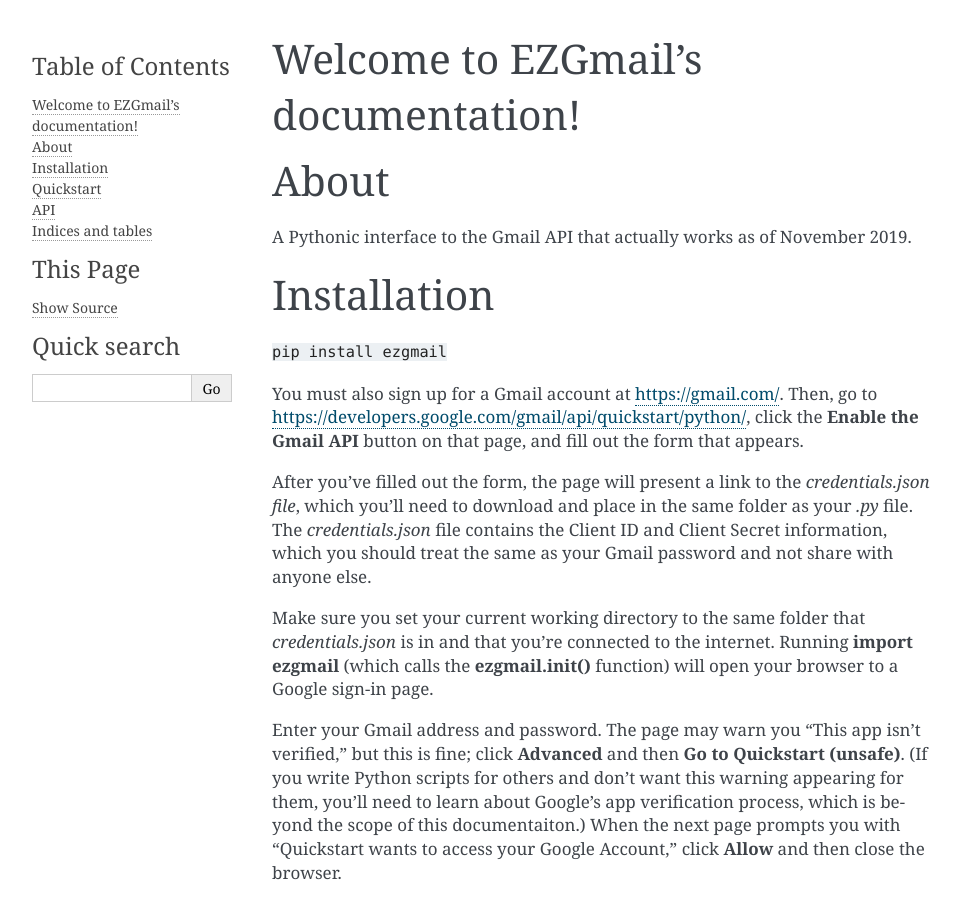
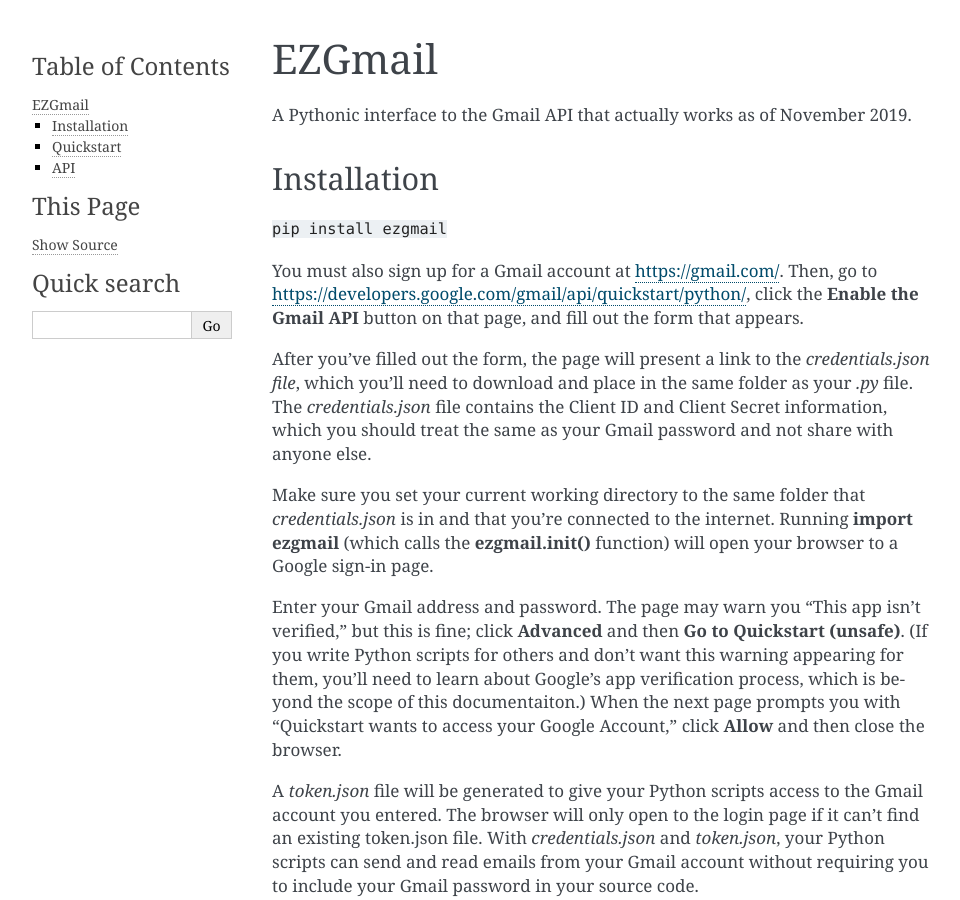
Before and after one commit to asweigart/ezgmail, a Sphinx documentation site: the page built from docs/index.rst, in a window 1280 px wide and 900 px high. Shown: the whole window, without its empty margins (148-1108 px from the left). Built offline with Sphinx 7.4.7, drawn with Linux system fonts in a browser that asks for light colours; some of the changed text lies outside the part shown.

Commit message:
Updating docs

```diff
--- a/docs/index.rst
+++ b/docs/index.rst
@@ -1,14 +1,10 @@
-Welcome to EZGmail's documentation!
-=======================================
-
-
-About
-=====
+EZGmail
+=======
 
 A Pythonic interface to the Gmail API that actually works as of November 2019.
 
 Installation
-============
+------------
 
 ``pip install ezgmail``
 
@@ -40,7 +36,7 @@
 
 
 Quickstart
-==========
+----------
 
 To log in to your Gmail account, simple import EZGmail after setting up the *credentials.json* and *token.json* files:
 
@@ -112,15 +108,7 @@
 The API contains complete documentation.
 
 API
-===
+---
 
 .. automodule:: ezgmail
     :members:
-
-
-Indices and tables
-==================
-
-* :ref:`genindex`
-* :ref:`modindex`
-* :ref:`search`
```
